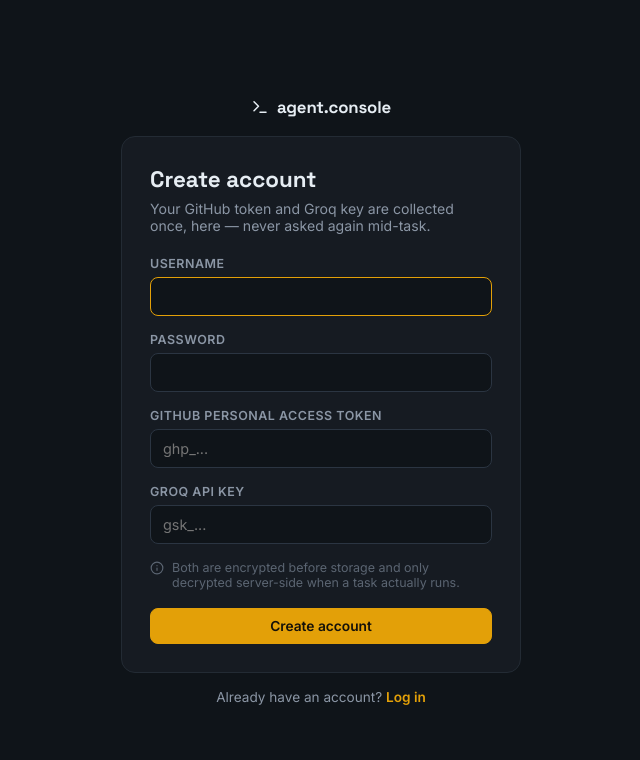
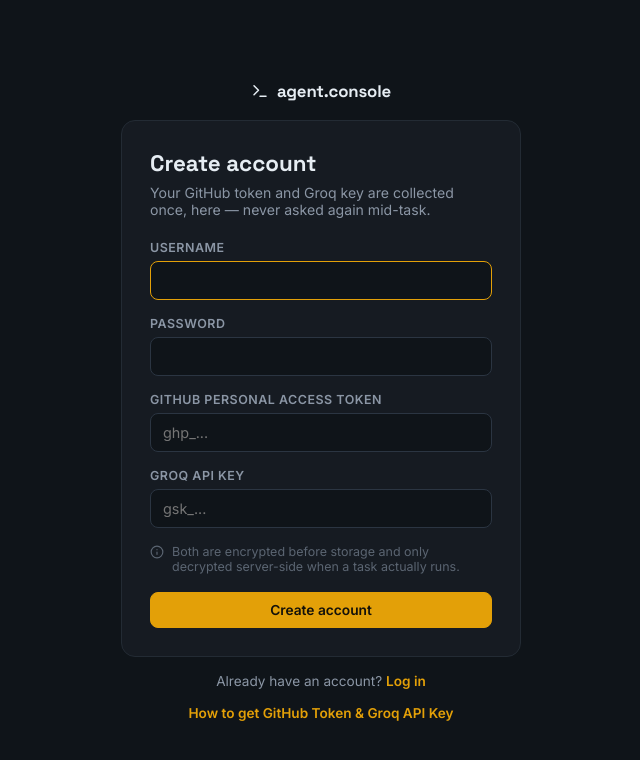
Before and after one commit to ajaysah-ai/GitHub_Autonomous_Agent, a React (Vite) app in the folder frontend/: page /signup in a window 1280 px wide. Shown: the top 760 px of the page, without its empty margins (319-959 px from the left). Built offline with nearby package versions, Linux system fonts and the light colour scheme; no server answers.

Commit message:
Update Signuppage.jsx

```diff
--- a/frontend/src/pages/Signuppage.jsx
+++ b/frontend/src/pages/Signuppage.jsx
@@ -74,6 +74,9 @@ export default function SignupPage() {
         <div className="auth-switch">
           Already have an account? <Link to="/login"><button type="button">Log in</button></Link>
         </div>
+        <div className="auth-switch">
+          <Link to="/about"><button type="button">How to get GitHub Token & Groq API Key</button></Link>
+        </div>
       </div>
     </div>
   );
```
